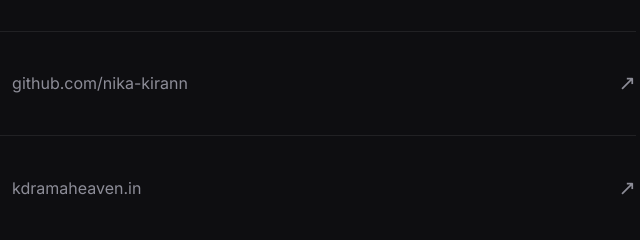
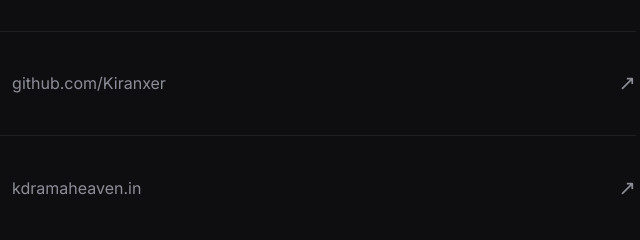
Before and after one commit to nika-kirann/kiran-portfolio, a plain HTML site: page index.html in a window 1280 px wide. Shown: the part 5353-5593 px from the top of the page, 536-1176 px from the left. Drawn offline with Linux system fonts and the light colour scheme.

Commit message:
Revert GitHub link to Kiranxer

```diff
--- a/index.html
+++ b/index.html
@@ -239,7 +239,7 @@
         <p class="contact-sub fade">For collaborations, edits, or just to talk games, reach me on any of these.</p>
         <ul class="links">
           <li class="fade"><a href="https://instagram.com/justtt.nikaaa" target="_blank" rel="noopener"><span class="l-name">Instagram</span><span class="l-handle">@justtt.nikaaa</span><span class="arrow" aria-hidden="true">↗</span></a></li>
-          <li class="fade"><a href="https://github.com/nika-kirann" target="_blank" rel="noopener"><span class="l-name">GitHub</span><span class="l-handle">github.com/nika-kirann</span><span class="arrow" aria-hidden="true">↗</span></a></li>
+          <li class="fade"><a href="https://github.com/Kiranxer" target="_blank" rel="noopener"><span class="l-name">GitHub</span><span class="l-handle">github.com/Kiranxer</span><span class="arrow" aria-hidden="true">↗</span></a></li>
           <li class="fade"><a href="https://kdramaheaven.in" target="_blank" rel="noopener"><span class="l-name">Website</span><span class="l-handle">kdramaheaven.in</span><span class="arrow" aria-hidden="true">↗</span></a></li>
         </ul>
       </div>
```
Also changed, not shown: 1 other file.
